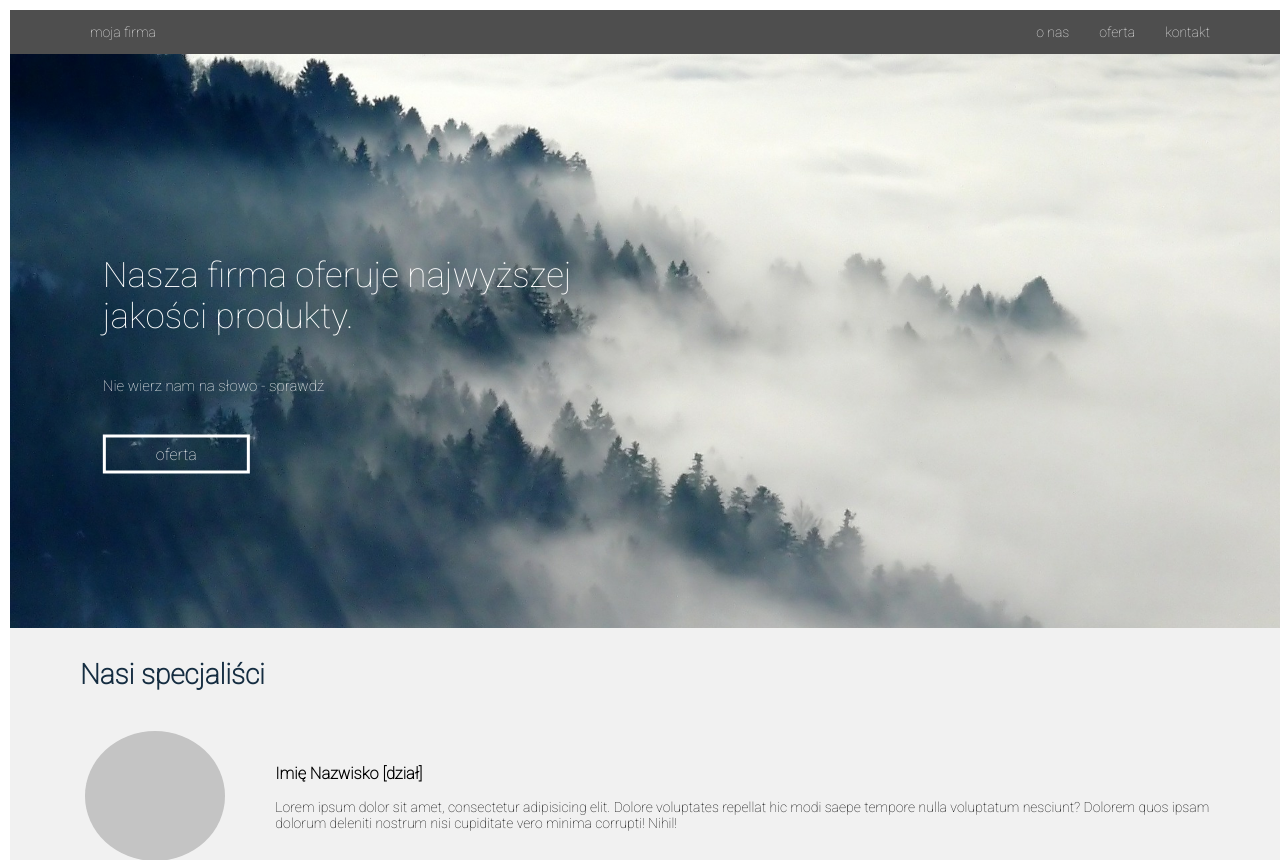
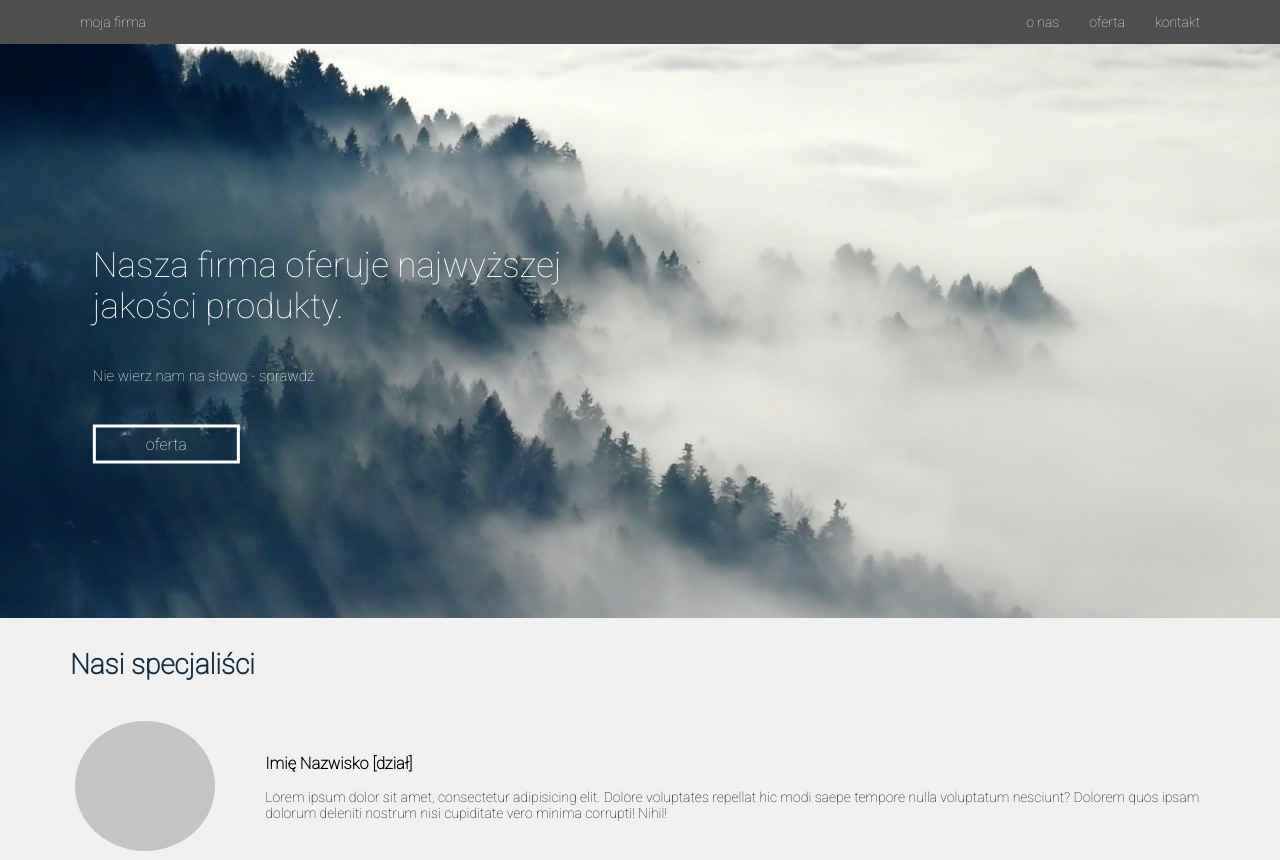
Before and after one commit to dpietrewicz/project_2-react, a React (Create React App) app: page / in a window 1280 px wide. Shown: the top 860 px of the page. Built offline with nearby package versions, Linux system fonts and the light colour scheme; a web font is replaced by a local one.

Commit message:
margin correction

```diff
--- a/src/index.css
+++ b/src/index.css
@@ -1,5 +1,5 @@
 body {
-    margin: 10px;
+    margin: 0;
     font-family: "Roboto", sans-serif;
 }
 
```
